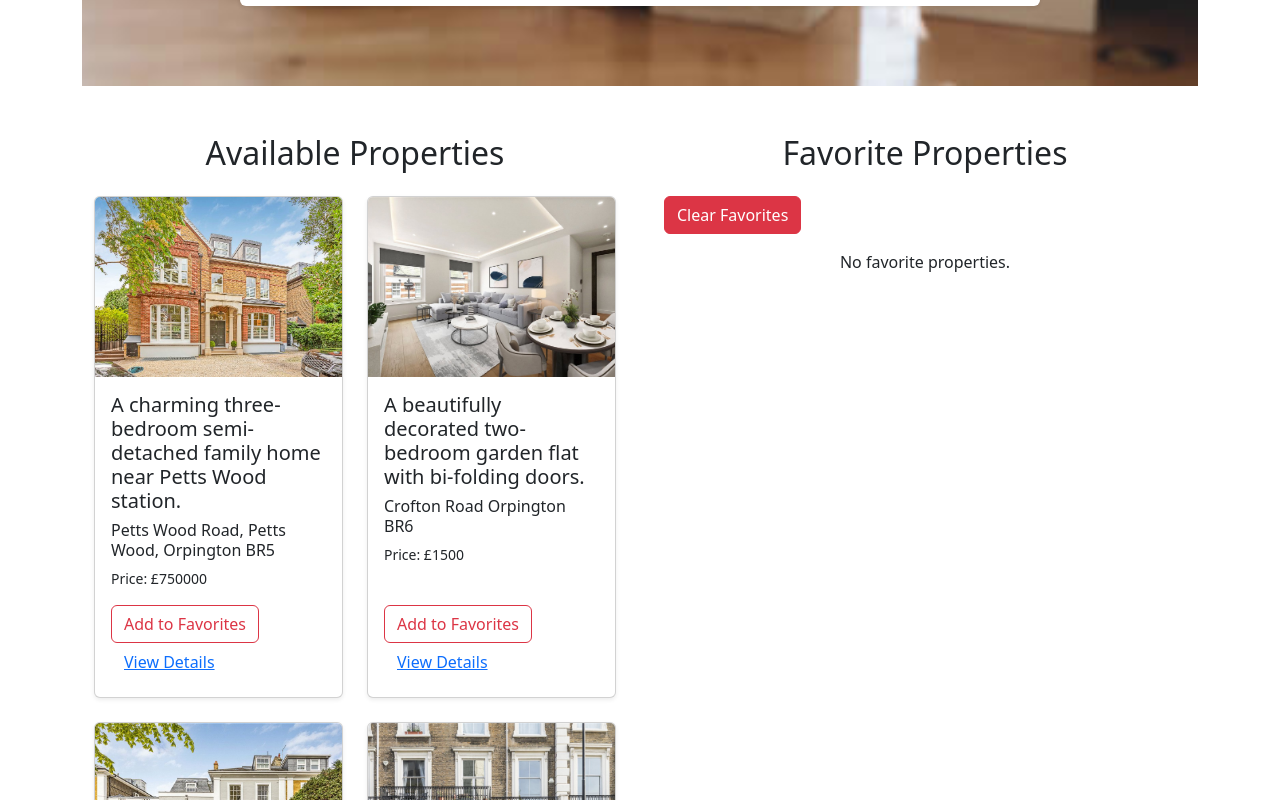
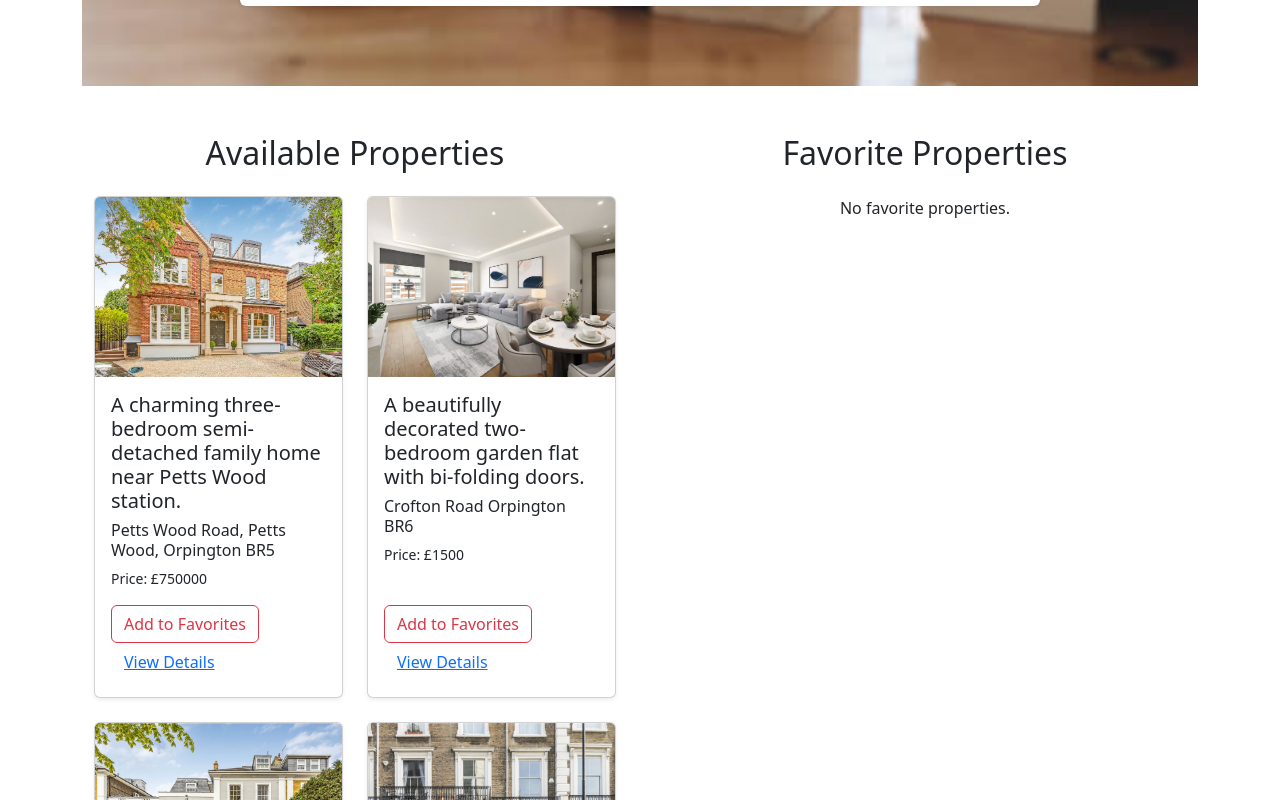
Before and after one commit to kavindya369/estate-agent-app, a React (Create React App) app: page / in a window 1280 px wide. Shown: the part 900-1700 px from the top of the page. Built offline with nearby package versions, Linux system fonts and the light colour scheme.

Commit message:
Added favourite button

```diff
--- a/src/components/FavouriteList.jsx
+++ b/src/components/FavouriteList.jsx
@@ -1,22 +1,12 @@
 import React from 'react';
 import { Link } from 'react-router-dom';
-import { useDrop } from 'react-dnd';
 
-const FavouriteList = ({ properties, favorites, onFavoriteToggle, clearFavorites }) => {
-  const [{ isOver }, drop] = useDrop(() => ({
-    accept: 'PROPERTY',
-    drop: (item) => onFavoriteToggle(item.id),
-    collect: (monitor) => ({
-      isOver: !!monitor.isOver(),
-    }),
-  }));
-
+const FavoriteList = ({ properties, favorites }) => {
   const favoriteProperties = properties.filter((property) => favorites.includes(property.id));
 
   return (
-    <div ref={drop} className="container mt-5" style={{ backgroundColor: isOver ? 'lightgreen' : 'white' }}>
+    <div className="container mt-5">
       <h2 className="text-center text-dark mb-4">Favorite Properties</h2>
-      <button className="btn btn-danger mb-3" onClick={clearFavorites}>Clear Favorites</button>
       <div className="row">
         {favoriteProperties.length ? (
           favoriteProperties.map((property) => (
@@ -32,9 +22,11 @@ const FavouriteList = ({ properties, favorites, onFavoriteToggle, clearFavorites
                   <h5 className="card-title">{property.shortDescription}</h5>
                   <h6 className="card-title">{property.location}</h6>
                   <small className="d-block mb-3">Price: £{property.price}</small>
+
                   <div className="mt-auto">
-                    <button className="btn btn-danger" onClick={() => onFavoriteToggle(property.id)}>Remove</button>
-                    <Link to={`/property/${property.id}`} className="btn btn-link">View Details</Link>
+                    <Link to={`/property/${property.id}`} className="btn btn-link">
+                      View Details
+                    </Link>
                   </div>
                 </div>
               </div>
@@ -48,4 +40,4 @@ const FavouriteList = ({ properties, favorites, onFavoriteToggle, clearFavorites
   );
 };
 
-export default FavouriteList;
+export default FavoriteList;
--- a/src/components/PropertyList.jsx
+++ b/src/components/PropertyList.jsx
@@ -1,48 +1,14 @@
 import React from 'react';
 import { Link } from 'react-router-dom';
-import { useDrag, useDrop } from 'react-dnd';
 
 const PropertyList = ({ properties, favorites, onFavoriteToggle }) => {
-  const [{ isOver }, drop] = useDrop(() => ({
-    accept: 'PROPERTY',
-    drop: (item) => onFavoriteToggle(item.id),
-    collect: (monitor) => ({
-      isOver: !!monitor.isOver(),
-    }),
-  }));
-
   return (
-    <div ref={drop} className="container mt-5" style={{ backgroundColor: isOver ? 'lightcoral' : 'white' }}>
+    <div className="container mt-5">
       <h2 className="text-center text-dark mb-4">Available Properties</h2>
       <div className="row">
         {properties.length ? (
           properties.map((property) => (
-            <PropertyItem
-              key={property.id}
-              property={property}
-              isFavorite={favorites.includes(property.id)}
-              onFavoriteToggle={onFavoriteToggle}
-            />
-          ))
-        ) : (
-          <p className="text-center w-100">No properties match your search criteria.</p>
-        )}
-      </div>
-    </div>
-  );
-};
-
-const PropertyItem = ({ property, isFavorite, onFavoriteToggle }) => {
-  const [{ isDragging }, drag] = useDrag(() => ({
-    type: 'PROPERTY',
-    item: { id: property.id },
-    collect: (monitor) => ({
-      isDragging: !!monitor.isDragging(),
-    }),
-  }));
-
-  return (
-    <div ref={drag} className="col-md-6 mb-4 d-flex" style={{ opacity: isDragging ? 0.5 : 1 }}>
+            <div key={property.id} className="col-md-6 mb-4 d-flex">
               <div className="card shadow-sm d-flex flex-column">
                 <img
                   src={property.picture[0] || '/default-image.jpg'}
@@ -55,15 +21,23 @@ const PropertyItem = ({ property, isFavorite, onFavoriteToggle }) => {
                   <h6 className="card-title">{property.location}</h6>
                   <small className="d-block mb-3">Price: £{property.price}</small>
                   <div className="mt-auto">
+
                   <button
-              className={`btn ${isFavorite ? 'btn-danger' : 'btn-outline-danger'}`}
+                    className={`btn ${favorites.includes(property.id) ? 'btn-danger' : 'btn-outline-danger'}`}
                     onClick={() => onFavoriteToggle(property.id)}
                   >
-              {isFavorite ? 'Remove from Favorites' : 'Add to Favorites'}
+                    {favorites.includes(property.id) ? 'Remove from Favorites' : 'Add to Favorites'}
                   </button>
+
                     <Link to={`/property/${property.id}`} className="btn btn-link">View Details</Link>
                   </div>
                 </div>
+              </div>
+            </div>
+          ))
+        ) : (
+          <p className="text-center w-100">No properties match your search criteria.</p>
+        )}
       </div>
     </div>
   );
--- a/src/components/PropertySearch.jsx
+++ b/src/components/PropertySearch.jsx
@@ -78,10 +78,6 @@ const PropertySearch = () => {
     });
   };
 
-  const clearFavorites = () => {
-    setFavorites([]);
-  };
-
   return (
     <div className="property-search container mt-5">
       <SearchForm formData={formData} handleInputChange={handleInputChange} handleSubmit={handleSubmit} />
@@ -90,7 +86,7 @@ const PropertySearch = () => {
           <PropertyList properties={filteredProperties} favorites={favorites} onFavoriteToggle={handleFavoriteToggle} />
         </div>
         <div className="col-md-6">
-          <FavouriteList properties={properties} favorites={favorites} onFavoriteToggle={handleFavoriteToggle} clearFavorites={clearFavorites} />
+          <FavouriteList properties={properties} favorites={favorites} />
         </div>
       </div>
     </div>
```
Lines whose indentation alone changed are shown as unchanged.
